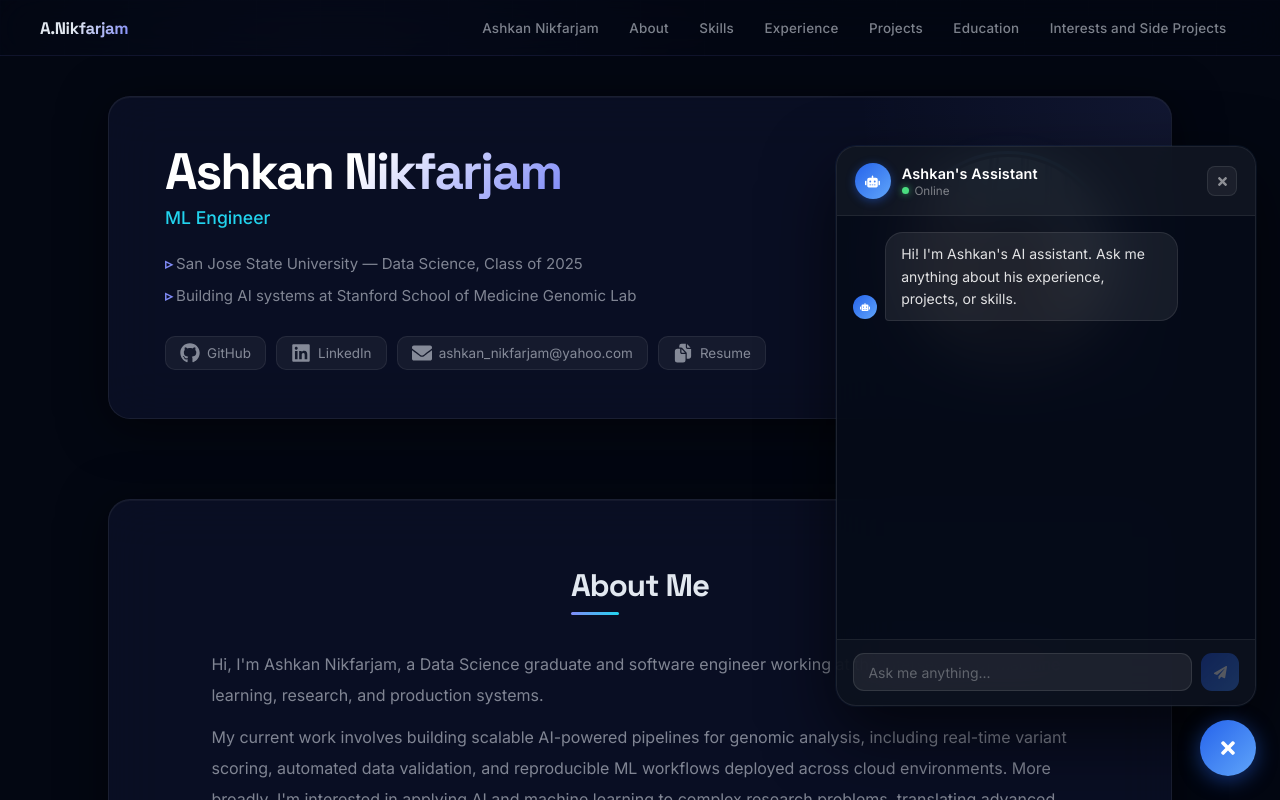
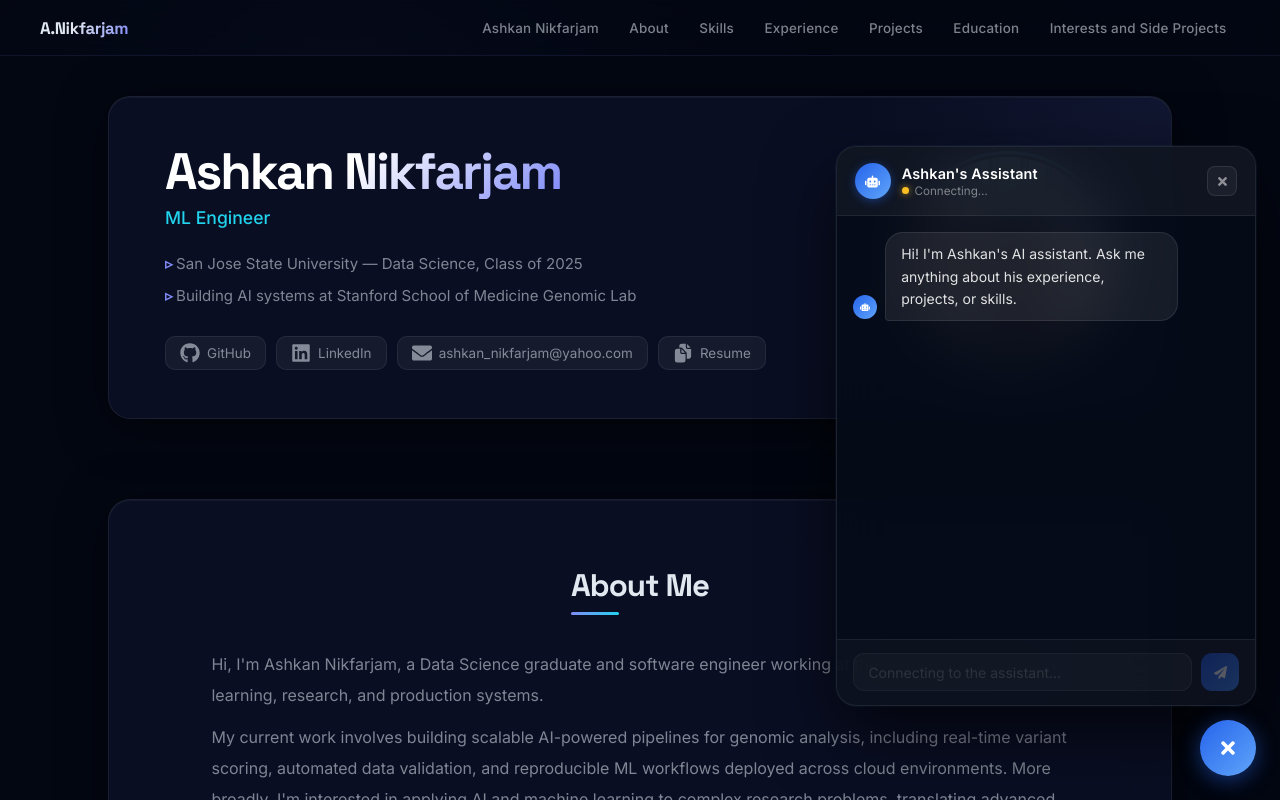
Before and after one commit to ANikfarjam/me, a React (Create React App) app in the folder ashkan-nikfarjam-portfolio-website/: page / in a window 1280 px wide. Both pictures are taken after a click on the button "Open chat". Shown: the top 800 px of the page. Built offline with nearby package versions, Linux system fonts and the light colour scheme; no server answers.

Commit message:
fixed chatbot send button

```diff
--- a/ashkan-nikfarjam-portfolio-website/src/components/chatbot.js
+++ b/ashkan-nikfarjam-portfolio-website/src/components/chatbot.js
@@ -106,19 +106,20 @@ const Chatbot = () => {
     checkHealth();
   };
 
-  const postQuery = () =>
+  const postQuery = (text) =>
     axios.post(
       `${BASE_URL}/query`,
-      { text: input, top_k: 10 },
+      { text, top_k: 10 },
       { timeout: QUERY_TIMEOUT_MS }
     );
 
   const sendMessage = async () => {
-    if (!input.trim() || serverStatus !== "online") return;
+    const text = input.trim();
+    if (!text || loading || serverStatus !== "online") return;
 
     scheduleDisconnect(); // sending a message counts as activity — push out the idle timeout
 
-    const userMessage = { sender: "user", text: input };
+    const userMessage = { sender: "user", text };
     setMessages((prev) => [...prev, userMessage]);
     setInput("");
     setLoading(true);
@@ -128,7 +129,7 @@ const Chatbot = () => {
       let lastErr = null;
       for (let attempt = 1; attempt <= MAX_QUERY_ATTEMPTS; attempt++) {
         try {
-          response = await postQuery();
+          response = await postQuery(text);
           lastErr = null;
           break;
         } catch (err) {
@@ -161,6 +162,7 @@ const Chatbot = () => {
 
   const isOffline = serverStatus === "offline";
   const isDisconnected = serverStatus === "disconnected";
+  const isConnecting = serverStatus === "checking";
   const isUnavailable = isOffline || isDisconnected;
 
   return (
@@ -176,8 +178,18 @@ const Chatbot = () => {
               <div>
                 <div className="chatbot-header-name">Ashkan's Assistant</div>
                 <div className="chatbot-header-status">
-                  <span className={`chatbot-status-dot ${isUnavailable ? "offline" : ""}`} />
-                  {isDisconnected ? "Disconnected" : isOffline ? "Maintenance" : "Online"}
+                  <span
+                    className={`chatbot-status-dot ${
+                      isUnavailable ? "offline" : isConnecting ? "connecting" : ""
+                    }`}
+                  />
+                  {isDisconnected
+                    ? "Disconnected"
+                    : isOffline
+                    ? "Maintenance"
+                    : isConnecting
+                    ? "Connecting…"
+                    : "Online"}
                 </div>
               </div>
             </div>
@@ -221,9 +233,19 @@ const Chatbot = () => {
           </div>
 
           {/* Input */}
-          <div className="chatbot-input">
+          <form
+            className="chatbot-input"
+            onSubmit={(e) => {
+              e.preventDefault();
+              sendMessage();
+            }}
+          >
             {isDisconnected ? (
-              <button className="chatbot-reconnect-btn" onClick={handleReconnect}>
+              <button
+                type="button"
+                className="chatbot-reconnect-btn"
+                onClick={handleReconnect}
+              >
                 Reconnect
               </button>
             ) : (
@@ -232,20 +254,26 @@ const Chatbot = () => {
                   type="text"
                   value={input}
                   onChange={(e) => setInput(e.target.value)}
-                  onKeyDown={(e) => e.key === "Enter" && sendMessage()}
-                  placeholder={isOffline ? "Chatbot is currently unavailable..." : "Ask me anything..."}
-                  disabled={isOffline}
+                  enterKeyHint="send"
+                  placeholder={
+                    isOffline
+                      ? "Chatbot is currently unavailable..."
+                      : isConnecting
+                      ? "Connecting to the assistant..."
+                      : "Ask me anything..."
+                  }
+                  disabled={isOffline || isConnecting}
                 />
                 <button
-                  onClick={sendMessage}
-                  disabled={!input.trim() || isOffline}
+                  type="submit"
+                  disabled={!input.trim() || isOffline || isConnecting || loading}
                   aria-label="Send message"
                 >
                   <FaPaperPlane size={13} />
                 </button>
               </>
             )}
-          </div>
+          </form>
         </div>
       )}
 
--- a/ashkan-nikfarjam-portfolio-website/src/components/styling/chatbot.css
+++ b/ashkan-nikfarjam-portfolio-website/src/components/styling/chatbot.css
@@ -240,6 +240,7 @@
   display: flex;
   align-items: center;
   gap: 0.55rem;
+  margin: 0;
   padding: 0.85rem 1rem;
   border-top: 1px solid rgba(255, 255, 255, 0.07);
   background: rgba(255, 255, 255, 0.025);
@@ -297,6 +298,11 @@
 .chatbot-status-dot.offline {
   background: #ef4444;
   box-shadow: 0 0 7px rgba(239, 68, 68, 0.7);
+}
+
+.chatbot-status-dot.connecting {
+  background: #fbbf24;
+  box-shadow: 0 0 7px rgba(251, 191, 36, 0.7);
 }
 
 .chatbot-avatar.offline {
```
